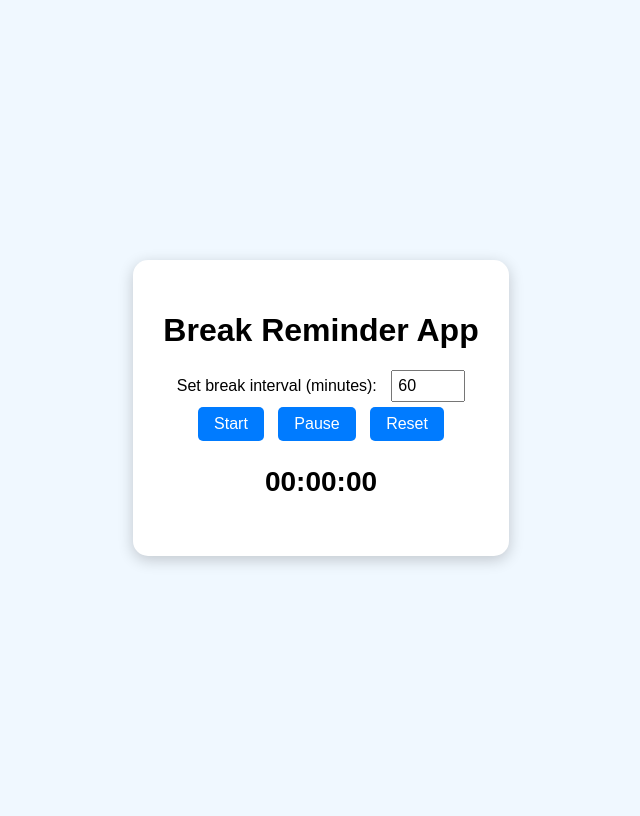
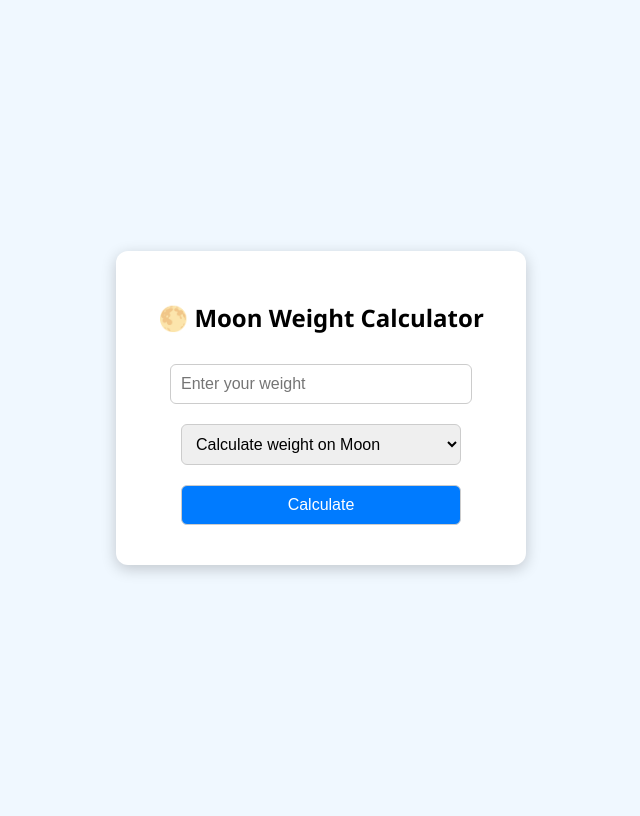
Before and after one commit to laxmiprasanna27/devproject, a Flask app: template templates/form.html in a window 1280 px wide. Shown: the whole page, without its empty margins (319-959 px from the left). Run offline with Flask 3, Linux system fonts and the light colour scheme; the template is opened without the code that fills it, so the values that code supplies are empty.

Commit message:
Update form.html

```diff
--- a/templates/form.html
+++ b/templates/form.html
@@ -2,125 +2,66 @@
 <html lang="en">
 <head>
   <meta charset="UTF-8">
-  <meta name="viewport" content="width=device-width, initial-scale=1.0">
-  <title>Break Reminder</title>
+  <title>🌕 Moon Weight Calculator</title>
   <style>
     body {
-      font-family: Arial, sans-serif;
+      background: #f0f8ff;
+      font-family: 'Segoe UI', sans-serif;
       display: flex;
       justify-content: center;
       align-items: center;
       height: 100vh;
-      background-color: #f0f8ff;
     }
-
     .container {
+      background: white;
+      padding: 30px;
+      border-radius: 12px;
+      box-shadow: 0 4px 15px rgba(0,0,0,0.2);
+      width: 350px;
       text-align: center;
-      background-color: #ffffff;
-      padding: 30px;
-      border-radius: 15px;
-      box-shadow: 0 4px 15px rgba(0,0,0,0.2);
     }
-
-    input {
-      width: 60px;
-      padding: 5px;
+    h2 {
+      margin-bottom: 20px;
+    }
+    input, select, button {
+      padding: 10px;
+      margin: 10px;
+      width: 80%;
+      border-radius: 6px;
+      border: 1px solid #ccc;
       font-size: 16px;
-      margin-left: 10px;
     }
-
     button {
-      padding: 8px 16px;
-      font-size: 16px;
-      margin: 5px;
-      cursor: pointer;
-      border-radius: 5px;
-      border: none;
       background-color: #007bff;
       color: white;
+      cursor: pointer;
     }
-
     button:hover {
       background-color: #0056b3;
     }
-
-    #timer {
-      font-size: 28px;
+    .result {
       margin-top: 20px;
+      font-size: 18px;
       font-weight: bold;
+      color: #007bff;
     }
   </style>
 </head>
 <body>
   <div class="container">
-    <h1>Break Reminder App</h1>
-    <label for="minutes">Set break interval (minutes):</label>
-    <input type="number" id="minutes" min="1" value="60">
-    <div>
-      <button id="startBtn">Start</button>
-      <button id="pauseBtn">Pause</button>
-      <button id="resetBtn">Reset</button>
-    </div>
-    <p id="timer">00:00:00</p>
+    <h2>🌕 Moon Weight Calculator</h2>
+    <form method="POST" action="/calculate">
+      <input type="number" name="weight" step="any" placeholder="Enter your weight" required>
+      <select name="planet">
+        <option value="Moon">Calculate weight on Moon</option>
+        <option value="Earth">Calculate weight on Earth</option>
+      </select>
+      <button type="submit">Calculate</button>
+    </form>
+
+    {% if result %}
+    <div class="result">{{ result }}</div>
+    {% endif %}
   </div>
-
-  <script>
-    const startBtn = document.getElementById('startBtn');
-    const pauseBtn = document.getElementById('pauseBtn');
-    const resetBtn = document.getElementById('resetBtn');
-    const timerDisplay = document.getElementById('timer');
-    const minutesInput = document.getElementById('minutes');
-
-    let interval;
-    let totalSeconds = 0;
-    let isPaused = false;
-
-    function updateTimerDisplay() {
-      const hrs = Math.floor(totalSeconds / 3600);
-      const mins = Math.floor((totalSeconds % 3600) / 60);
-      const secs = totalSeconds % 60;
-      timerDisplay.textContent = ${hrs.toString().padStart(2,'0')}:${mins.toString().padStart(2,'0')}:${secs.toString().padStart(2,'0')};
-    }
-
-    function startTimer() {
-      if (totalSeconds === 0) {
-        const minutes = parseInt(minutesInput.value);
-        if (isNaN(minutes) || minutes < 1) {
-          alert("Please enter a valid number of minutes.");
-          return;
-        }
-        totalSeconds = minutes * 60;
-      }
-
-      if (interval) clearInterval(interval);
-
-      interval = setInterval(() => {
-        if (!isPaused) {
-          updateTimerDisplay();
-          if (totalSeconds === 0) {
-            clearInterval(interval);
-            alert("Time for a break! 🛑");
-          } else {
-            totalSeconds--;
-          }
-        }
-      }, 1000);
-    }
-
-    startBtn.addEventListener('click', () => {
-      isPaused = false;
-      startTimer();
-    });
-
-    pauseBtn.addEventListener('click', () => {
-      isPaused = true;
-    });
-
-    resetBtn.addEventListener('click', () => {
-      isPaused = true;
-      totalSeconds = parseInt(minutesInput.value) * 60 || 0;
-      updateTimerDisplay();
-    });
-  </script>
 </body>
 </html>
```
